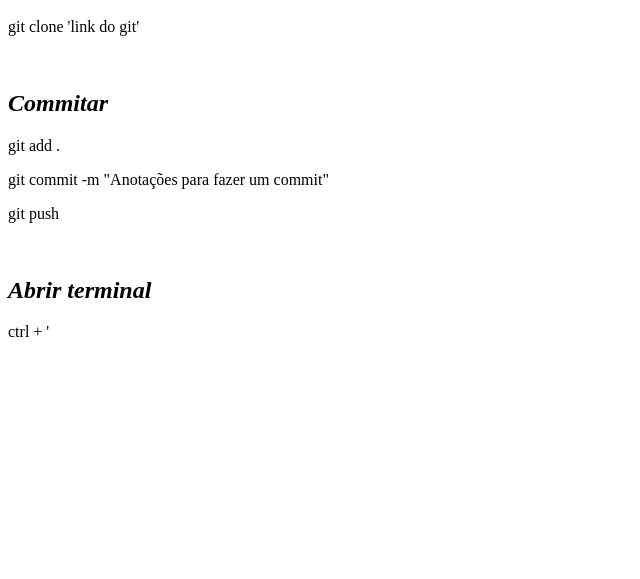
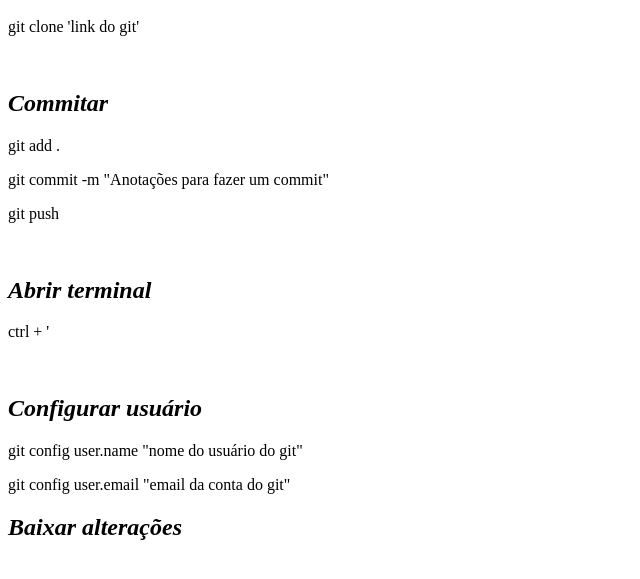
Before and after one commit to V3G4S/N-s_N-, a plain HTML site: page index.html in a window 1280 px wide. Shown: the part 109-688 px from the top of the page, without its empty margins (0-640 px from the left). Drawn offline with Linux system fonts and the light colour scheme.

Commit message:
mudança de título e coisas extras

```diff
--- a/index.html
+++ b/index.html
@@ -3,7 +3,7 @@
 <head>
   <meta charset="UTF-8">
   <meta name="viewport" content="width=device-width, initial-scale=1.0">
-  <title>Nome</title>
+  <title>Instruções git</title>
 </head>
 <body>
     <h1><i><b>SA 2024</b></i></h1>
@@ -17,5 +17,10 @@
     <br>
     <h2><i>Abrir terminal</i></h2>
     <p>ctrl + '</p>
+    <br>
+    <h2><i>Configurar usuário</i></h2>
+    <p>git config user.name "nome do usuário do git"</p>
+    <p>git config user.email "email da conta do git"</p>
+    <h2><i>Baixar alterações</i></h2>
 </body>
 </html>
```
